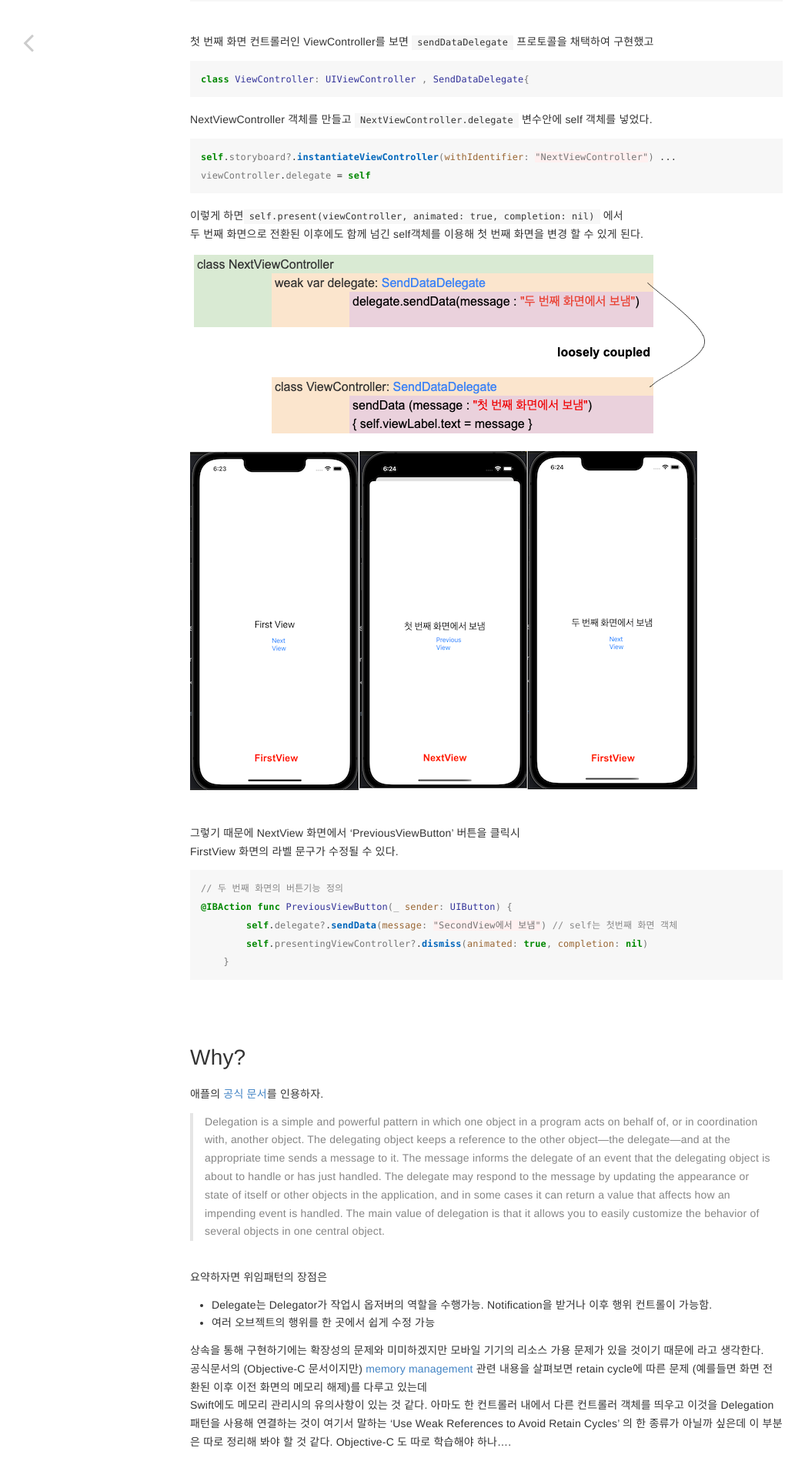
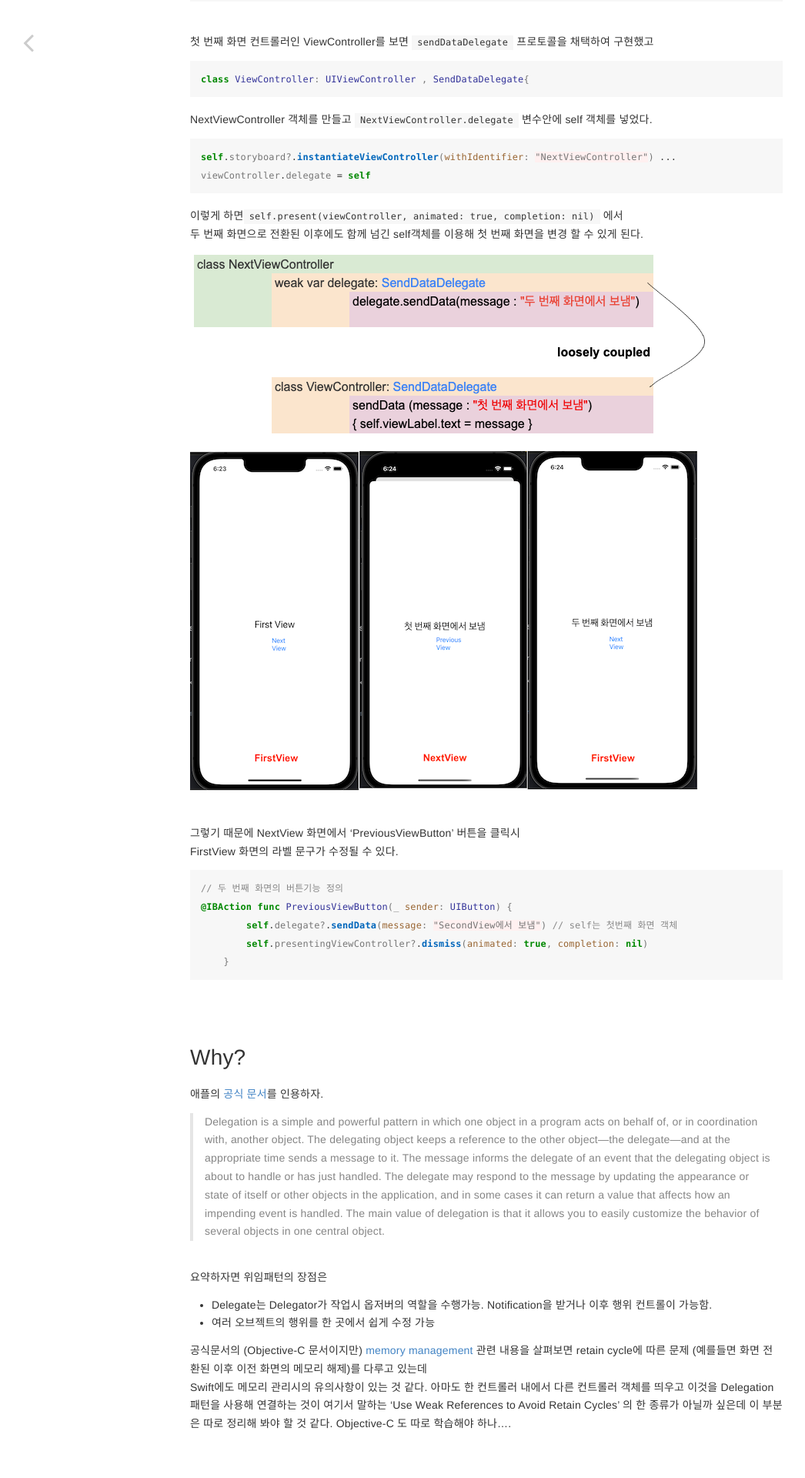
Before and after one commit to nicemiro/nicemiro.github.io, a Jekyll site: the page built from _posts/ios/2022-03-20-iosDelegationPattern2.md, in a window 1280 px wide. Shown: the part 1902-3822 px from the top of the page at 77% size, without its empty margins (8-1054 px from the left). Built offline with Jekyll 4.4.1, drawn with Linux system fonts in a browser that asks for light colours.

Commit message:
new ios post 'Delegation Pattern2

```diff
--- a/_posts/ios/2022-03-20-iosDelegationPattern2.md
+++ b/_posts/ios/2022-03-20-iosDelegationPattern2.md
@@ -110,7 +110,6 @@ FirstView 화면의 라벨 문구가 수정될 수 있다.
 - Delegate는 Delegator가 작업시 옵저버의 역할을 수행가능. Notification을 받거나 이후 행위 컨트롤이 가능함.
 - 여러 오브젝트의 행위를 한 곳에서 쉽게 수정 가능
 
-상속을 통해 구현하기에는 확장성의 문제와 미미하겠지만 모바일 기기의 리소스 가용 문제가 있을 것이기 때문에 라고 생각한다.
 공식문서의 (Objective-C 문서이지만) [memory management][2] 관련 내용을 살펴보면 retain cycle에 따른 문제 (예를들면 화면 전환된 이후 이전 화면의 메모리 해제)를 다루고 있는데
 Swift에도 메모리 관리시의 유의사항이 있는 것 같다. 아마도 한 컨트롤러 내에서 다른 컨트롤러 객체를 띄우고 이것을 Delegation 패턴을 사용해 연결하는 것이 여기서 말하는 'Use Weak References to Avoid Retain Cycles' 의 한 종류가 아닐까 싶은데 이 부분은 따로 정리해 봐야 할 것 같다. Objective-C 도 따로 학습해야 하나....
 
```
Also changed, not shown: 2 other files.
